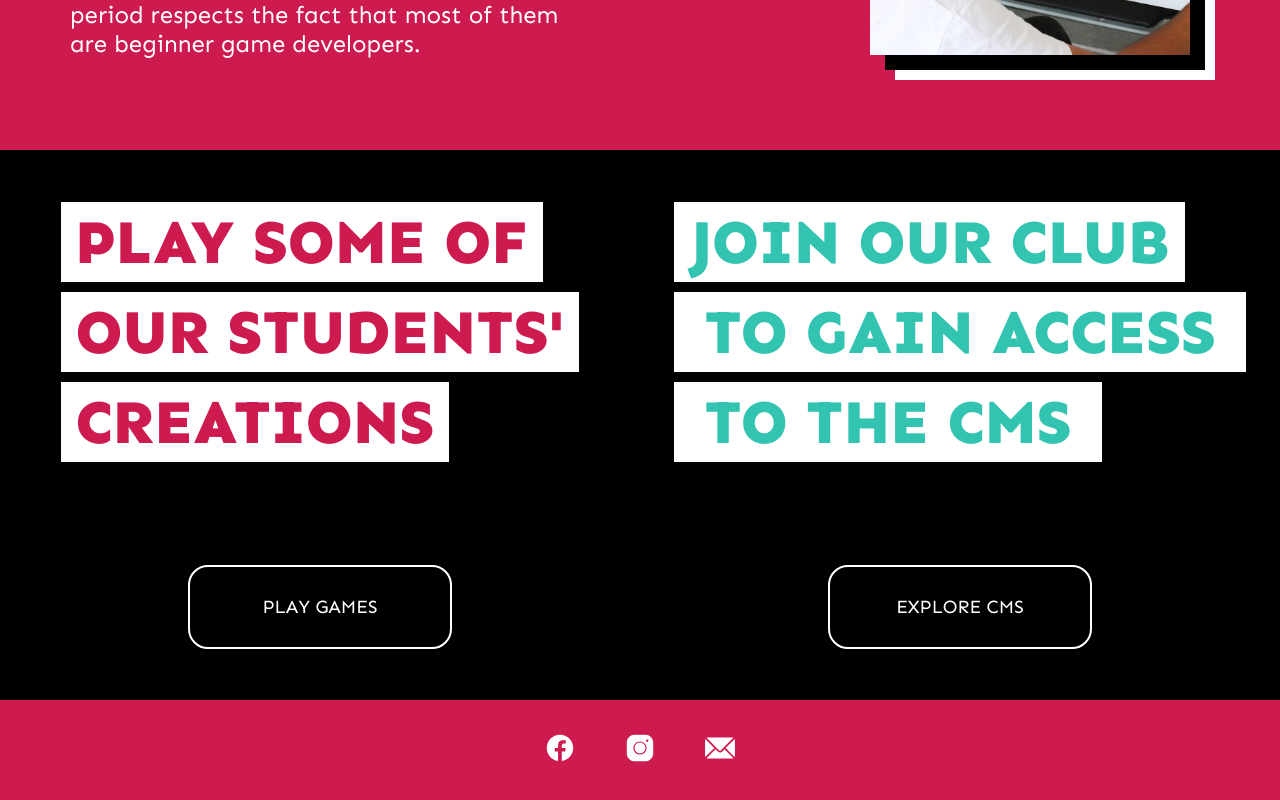
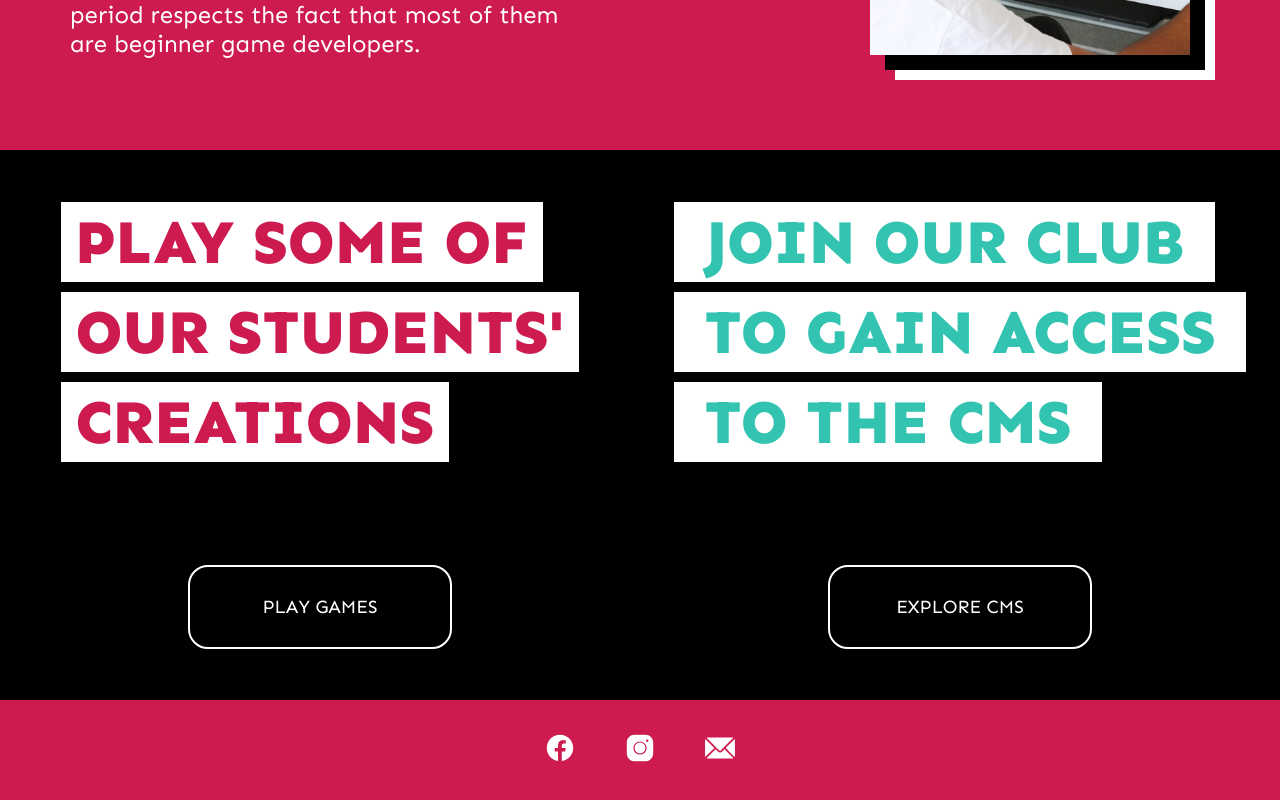
Before and after one commit to 0J33/VGS-Frontend, a React (Create React App) app: page / in a window 1280 px wide. Shown: the part 3558-4358 px from the top of the page. Built offline with nearby package versions, Linux system fonts and the light colour scheme.

Commit message:
fix cms styling

```diff
--- a/src/pages/HomePage.js
+++ b/src/pages/HomePage.js
@@ -345,7 +345,7 @@ export default function HomePage() {
                 {/* cms section bs mkasel a8ayar ay 7aga feeha*/}
                 <div id="cms" className="games-section">
                     <div style={{display:"flex", flexDirection:"column", alignItems:"flex-start", justifyContent:"center", gap:"10px", padding:"0px"}}>
-                        <div style={{backgroundColor:"white", height:"80px", display:"flex", justifyContent:"center", alignItems:"center"}}>
+                        <div style={{backgroundColor:"white", height:"80px", display:"flex", justifyContent:"center", alignItems:"center", padding:"0px 15px"}}>
                             <h1 className="footer-text" style={{color:"#33C4B1"}}>
                                 JOIN OUR CLUB
                             </h1>
```
